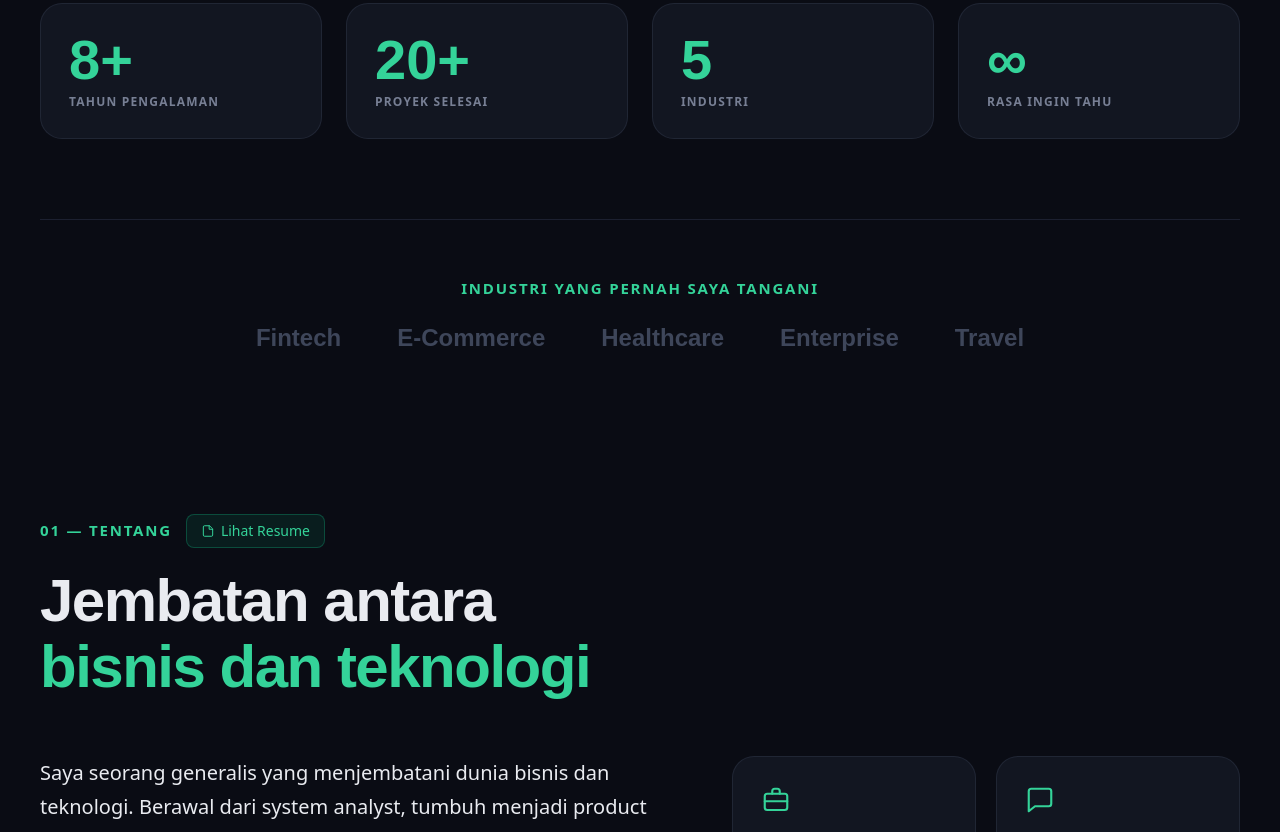
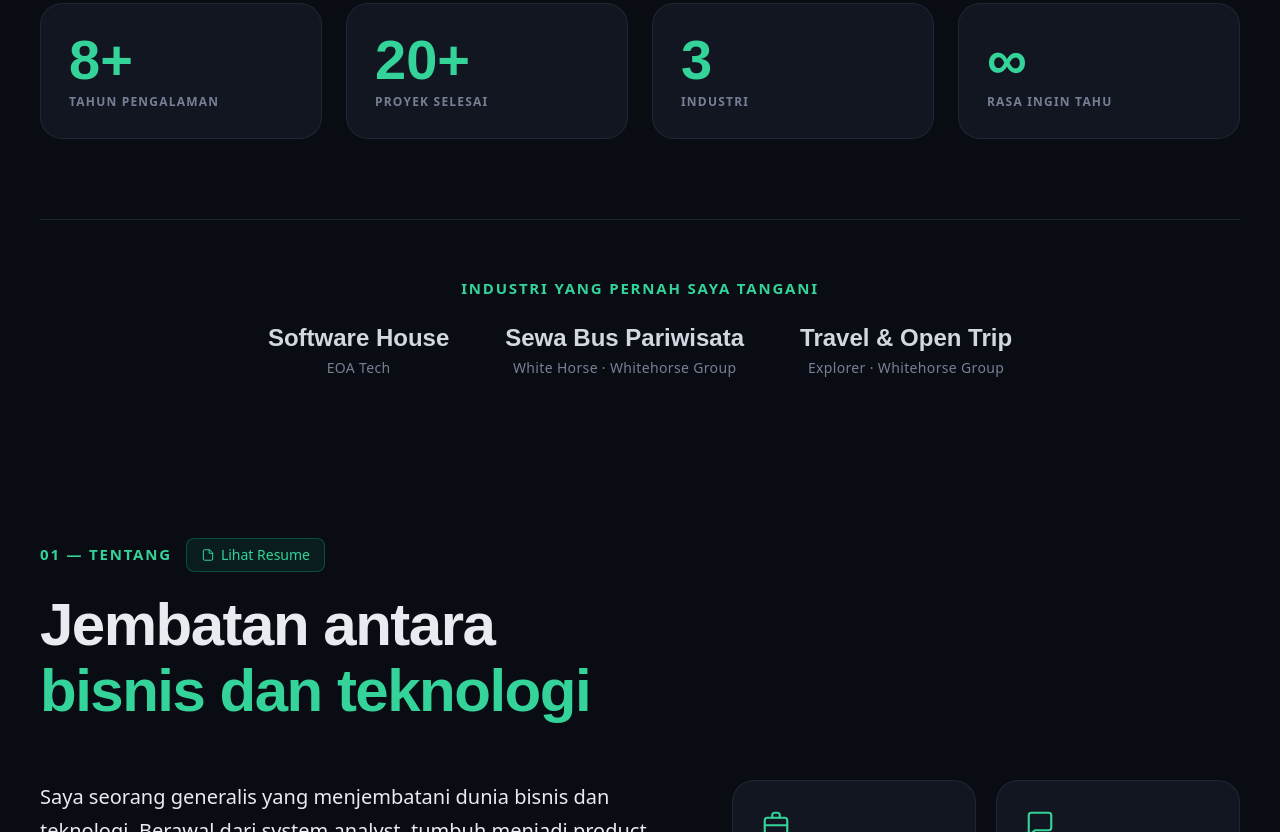
Before and after one commit to muktidj/portofolio-me, an Astro site: page / in a window 1280 px wide. Shown: the part 1099-1931 px from the top of the page. Built offline with nearby package versions, Linux system fonts and the light colour scheme; Astro itself is replaced by a stand-in of ours.

Commit message:
Show real industries: EOA Tech, White Horse, Explorer
Co-Authored-By: Claude Opus 5.5 <noreply@anthropic.com>

```diff
--- a/src/components/Hero.astro
+++ b/src/components/Hero.astro
@@ -53,9 +53,14 @@ const factIcons = ['briefcase', 'spark', 'code', 'people'];
     </div>
 
     <div class="mt-20 border-t border-ink-800 pt-14">
-      <p class="eyebrow justify-center">{t.industries}</p>
-      <ul class="flex flex-wrap justify-center gap-x-14 gap-y-6 font-display text-2xl font-semibold text-ink-600">
-        {hero.industries.map((i) => <li>{i}</li>)}
+      <p class="eyebrow justify-center text-center">{t.industries}</p>
+      <ul class="flex flex-wrap justify-center gap-x-14 gap-y-6 font-display text-2xl font-semibold text-ink-200">
+        {hero.industries.map((i) => (
+          <li class="grid gap-1 text-center">
+            <span>{i.name}</span>
+            <small class="font-sans text-sm font-medium tracking-wide text-ink-400">{i.company}</small>
+          </li>
+        ))}
       </ul>
     </div>
   </div>
--- a/src/data/content.en.ts
+++ b/src/data/content.en.ts
@@ -24,10 +24,14 @@ export const hero = {
   stats: [
     { value: '8+', label: 'Years experience' },
     { value: '20+', label: 'Projects delivered' },
-    { value: '5', label: 'Industries served' },
+    { value: '3', label: 'Industries served' },
     { value: '∞', label: 'Curiosity level' },
   ],
-  industries: ['Fintech', 'E-Commerce', 'Healthcare', 'Enterprise', 'Travel'],
+  industries: [
+    { name: 'Software House', company: 'EOA Tech' },
+    { name: 'Bus Charter & Rental', company: 'White Horse · Whitehorse Group' },
+    { name: 'Travel & Open Trip', company: 'Explorer · Whitehorse Group' },
+  ],
 };
 
 export const about = {
--- a/src/data/content.id.ts
+++ b/src/data/content.id.ts
@@ -24,10 +24,14 @@ export const hero = {
   stats: [
     { value: '8+', label: 'Tahun pengalaman' },
     { value: '20+', label: 'Proyek selesai' },
-    { value: '5', label: 'Industri' },
+    { value: '3', label: 'Industri' },
     { value: '∞', label: 'Rasa ingin tahu' },
   ],
-  industries: ['Fintech', 'E-Commerce', 'Healthcare', 'Enterprise', 'Travel'],
+  industries: [
+    { name: 'Software House', company: 'EOA Tech' },
+    { name: 'Sewa Bus Pariwisata', company: 'White Horse · Whitehorse Group' },
+    { name: 'Travel & Open Trip', company: 'Explorer · Whitehorse Group' },
+  ],
 };
 
 export const about = {
```
